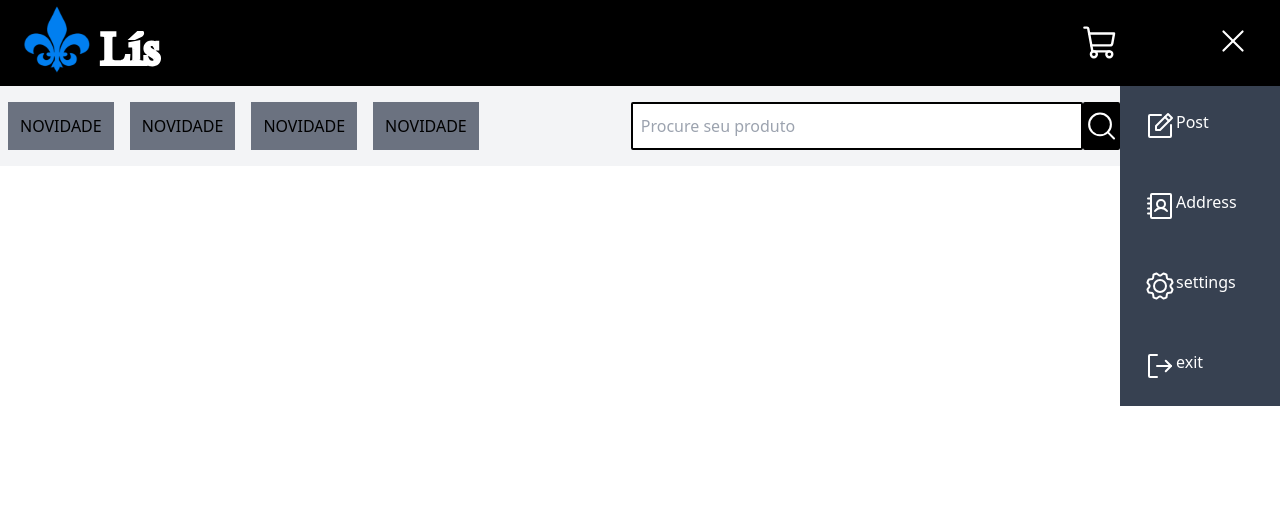
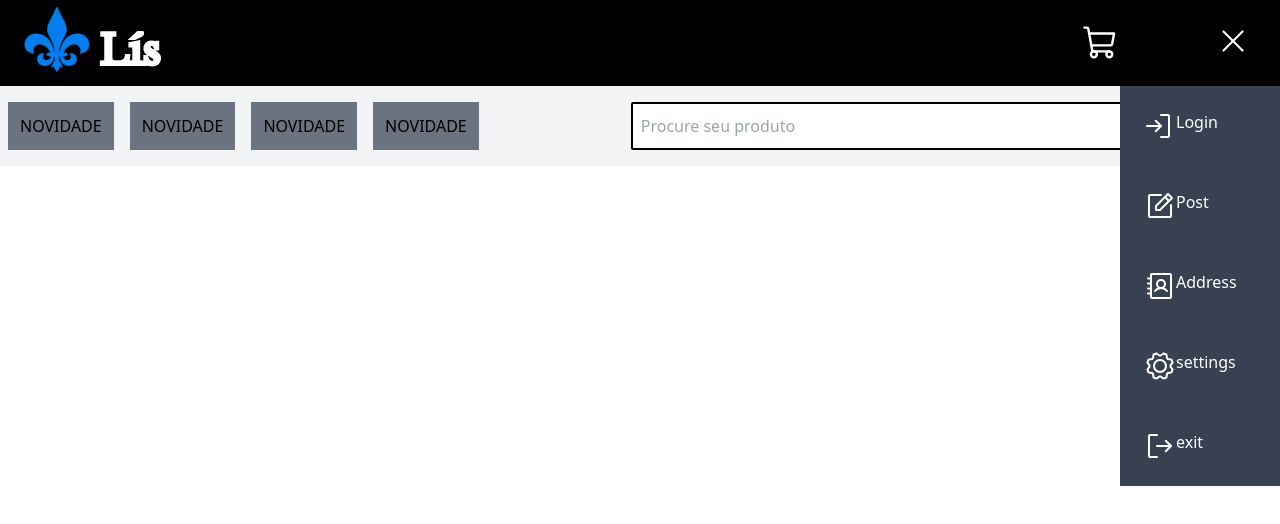
Before and after one commit to BRxBS/Ecommerce, a React (Vite) app in the folder app/: page / in a window 1280 px wide. Both pictures are taken after a click on the icon 1230 px from the left and 43 px from the top of the page. Shown: the top 524 px of the page. Built offline with nearby package versions, Linux system fonts and the light colour scheme; no server answers.

Commit message:
respinseve css

```diff
--- a/app/src/components/BarTwo.jsx
+++ b/app/src/components/BarTwo.jsx
@@ -1,9 +1,9 @@
-import { ShoppingCart, MagnifyingGlass } from "phosphor-react";
+import {MagnifyingGlass } from "phosphor-react";
 import { Link } from "react-router-dom";
 
 export function BarTwo() {
   return (
-    <div className=" top-[5.5rem] left-0 right-0 max-w-full  py-2 block md:flex  bg-gray-100 ">
+    <div className="min-w-full top-[5.5rem] left-0 right-0 max-w-full  py-2 block md:flex  bg-gray-100 ">
       <p className="m-2 p-3 hidden  md:flex items-center  bg-gray-500 border-red-900">
         NOVIDADE{" "}
       </p>
@@ -30,7 +30,7 @@ export function BarTwo() {
         />
       </div>
       <Link to={"/login"}>
-        <button className="bg-black p-2 h-14 w-24 ml-10 mr-4 text-2xl rounded text-white">
+        <button className="hidden md:visible bg-black p-2 h-14 w-24 ml-10 mr-4 text-2xl rounded text-white">
           Login
         </button>
       </Link>
--- a/app/src/components/CardProduct.jsx
+++ b/app/src/components/CardProduct.jsx
@@ -24,10 +24,10 @@ export function CardProduct() {
 
   return (
     <>
-      <div className="block md:grid grid-cols-3 gap-4 justify-between ">
+      <div className="min-w-full  block md:grid grid-cols-3 gap-4  justify-between ">
         {products.map((product) => (
           <div
-            className=" w-[19rem] m-8 rounded shadow-2xl border-2 border-black p-2"
+            className=" w-[19rem] my-4 md:m-4 rounded shadow-2xl border-2 border-black p-2"
             key={product._id}
           >
             <div className=" h-[23rem]  flex-row inline-block border-black m-4 p-4">
@@ -51,8 +51,10 @@ export function CardProduct() {
                   </Link>
                 </p>
 
-                <h3 className=" text-3xl border-4 border-black rounded
-                 w-[9rem] flex justify-center mt-[10%] m-auto">
+                <h3
+                  className=" text-3xl border-4 border-black rounded
+                 w-[9rem] flex justify-center mt-[10%] m-auto"
+                >
                   ${product.productPrice}
                 </h3>
               </div>
--- a/app/src/components/Header.jsx
+++ b/app/src/components/Header.jsx
@@ -9,8 +9,8 @@ export function Header() {
    // const [open, setOpen] = useState(false);
 
   return (
-    <div className="flex max-h-[5.375rem] justify-between bg-black">
-      <header className=" top-0 left-0 right-0 py-1 flex  w-screen items-center justify-between bg-black">
+    <div className="flex max-h-[5.375rem] min-w-full justify-between bg-black">
+      <header className="py-1 flex  w-screen items-center justify-between bg-black">
         <Link to={"/"}>
           <Icon className="m-auto" />
         </Link>
--- a/app/src/components/SideBar.jsx
+++ b/app/src/components/SideBar.jsx
@@ -12,23 +12,26 @@ export function SideBar() {
       {!open ? (
         <List
           size={38}
-          className="py-1 h-[5.375rem] mx-8 bg-black text-white"
+          className="py-1 h-[5.375rem] mx-8 bg-black text-white cursor-pointer"
           onClick={() => setOpen(!open)}
         />
       ) : (
-        <aside className=" relative bg-black ">
+        <aside className=" relative bg-black w-[7rem] md:w-[10rem]">
           <div className="h-[5.375rem] py-1 bg-black">
             <X
               size={34}
-              className="ml-[6rem] mt-5 text-white"
+              className="ml-14 mt-5 md:ml-[6rem] md:mt-5 text-white cursor-pointer"
               onClick={() => setOpen(!open)}
             />
           </div>
 
           {SideBarData.map((item, index) => {
             return (
-              <ul className="w-40">
-                <li key={index} className="flex p-6  bg-gray-700 text-white ">
+              <ul className="w-40 ">
+                <li
+                  key={index}
+                  className="flex  w-[7rem]  md:w-[10rem] p-2 md:p-6 bg-gray-700 text-white "
+                >
                   <Link to={item.path} className="flex">
                     {item.icon}
                     <span>{item.title}</span>
--- a/app/src/components/SideBarData.jsx
+++ b/app/src/components/SideBarData.jsx
@@ -1,7 +1,12 @@
-import { AddressBook, NotePencil, Gear, SignOut} from "phosphor-react";
+import { AddressBook, NotePencil, Gear, SignOut, SignIn} from "phosphor-react";
 import React from "react";
 
 export const SideBarData = [
+  {
+    title: "Login",
+    path: "/login",
+    icon: <SignIn size={32} />,
+  },
   {
     title: "Post",
     path: "/post",
--- a/app/src/screens/HomePage.jsx
+++ b/app/src/screens/HomePage.jsx
@@ -10,7 +10,7 @@ export function HomePage(){
         <Header />
         <BarTwo />
 
-        <div className="block p-6">
+        <div className="block flex-wrap md:pl-20 p-6">
           <CardProduct />
         </div>
 
--- a/app/src/screens/Register.jsx
+++ b/app/src/screens/Register.jsx
@@ -121,7 +121,7 @@ export function Register() {
           <Login />
         </p>
       ) : (
-        <div className="block relative w-[28rem] h-[38rem] m-auto mt-2 border-8 border-black p-2 text-2xl rounded">
+        <div className="block relative w-[28rem] max-h-[40rem] h-[38rem] m-auto mt-2 border-8 border-black p-2 text-2xl rounded">
           <p
             ref={errRef}
             className={errMsg ? "border border-black" : "hidden"}
@@ -285,13 +285,13 @@ export function Register() {
                   ? true
                   : false
               }
-              className="border absolute bottom-[4.5rem] left-[9.5rem] w-32 h-10 border-black bg-black rounded text-white "
+              className="border relative top-5 left-24 w-32 h-10 border-black bg-black rounded text-white "
               type="submit"
             >
               Register
             </button>
           </form>
-          <p className="absolute bottom-5 right-5">
+          <p className="absolute bottom-3 right-5">
             <Link to={"/login"}>
               I Have Account <strong className="underline">Login</strong>
             </Link>
```
